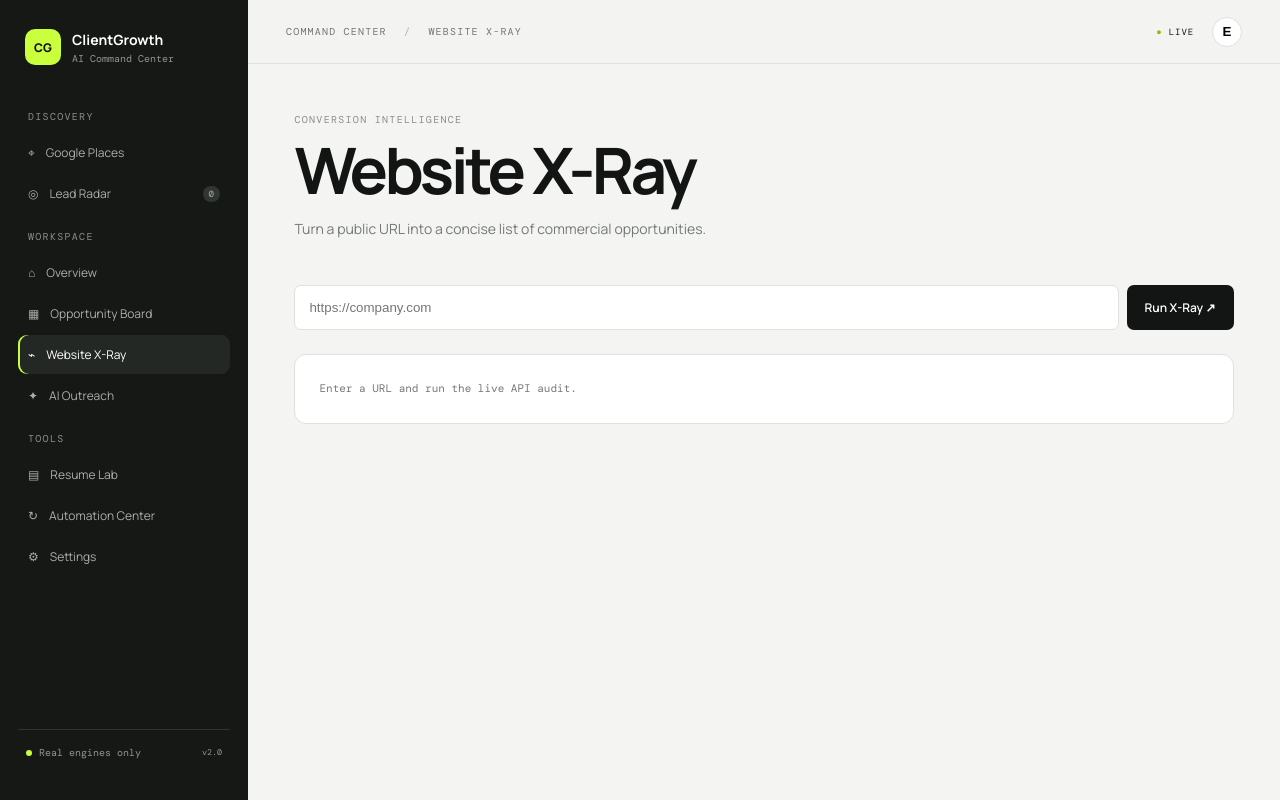
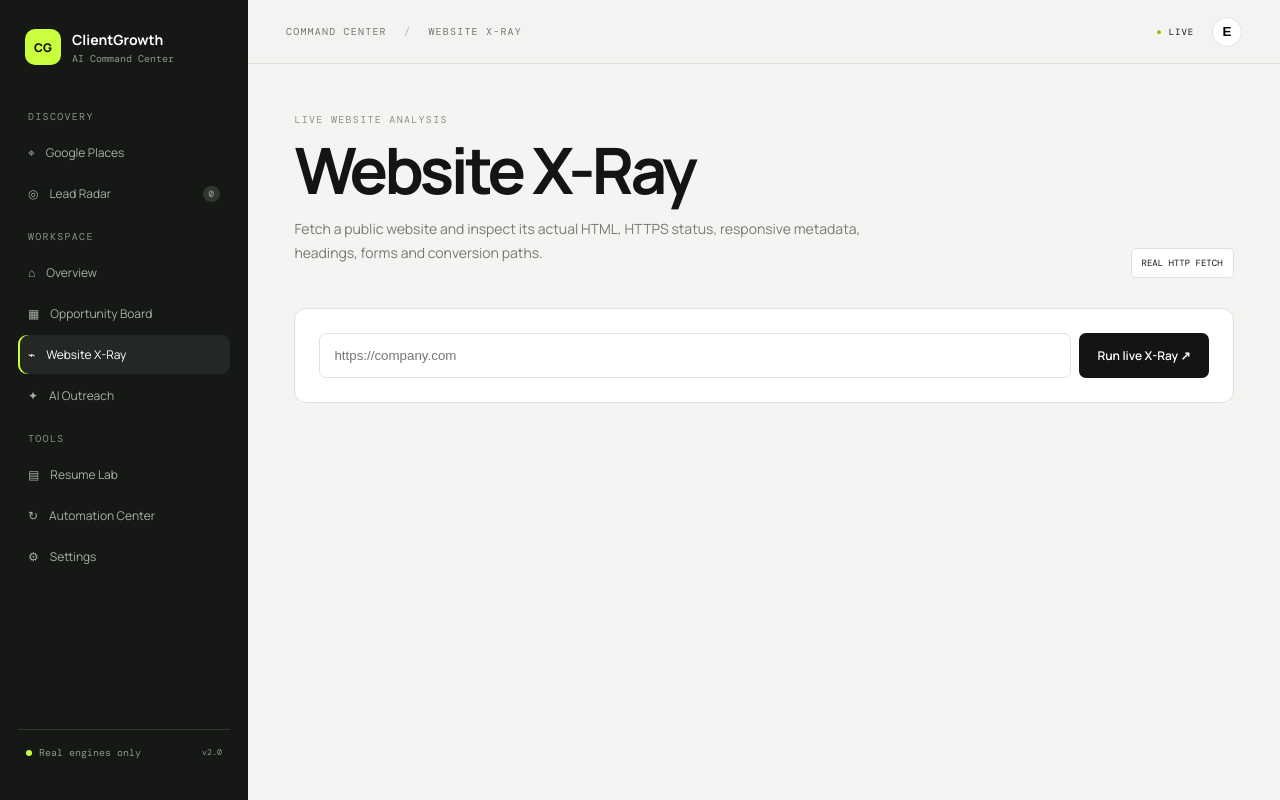
Before and after one commit to Ab2612Ab/clientgrowth-ai-hub, a FastAPI app: page /audit in a window 1280 px wide. Run offline with FastAPI, Linux system fonts and the light colour scheme; some libraries are stand-ins or nearby versions.

Commit message:
Replace simulated audit with live website analysis

```diff
--- a/templates/audit.html
+++ b/templates/audit.html
@@ -1 +1,5 @@
-{% extends 'base.html' %}{% block title %}Website X-Ray · ClientGrowth AI{% endblock %}{% block crumb %}WEBSITE X-RAY{% endblock %}{% block content %}<section class="pagehead"><div><span class="eyebrow">CONVERSION INTELLIGENCE</span><h1>Website X-Ray</h1><p>Turn a public URL into a concise list of commercial opportunities.</p></div></section><form class="audit-form cg-api-form" data-endpoint="/api/audit" data-result="#audit-json" data-success="Website X-Ray completed."><input name="url" required placeholder="https://company.com"><button class="primary" type="submit">Run X-Ray ↗</button></form><div id="audit-json" class="panel api-output" aria-live="polite">Enter a URL and run the live API audit.</div>{% if report %}<div class="audit-result"><div class="audit-score"><small>OPPORTUNITY SCORE</small><strong>{{report.score}}</strong><span>/100</span></div><div><span class="eyebrow">ANALYSIS TARGET</span><h2>{{report.url}}</h2><p>Assessment generated by the command center.</p></div></div><div class="panel findings">{% for f in report.findings %}<div class="finding"><span>0{{loop.index}}</span><div><b>{{f[0]}}</b><em>{{f[1]}}</em><p>{{f[2]}}</p></div></div>{% endfor %}</div>{% endif %}{% endblock %}
+{% extends 'base.html' %}{% block title %}Website X-Ray · ClientGrowth AI{% endblock %}{% block crumb %}WEBSITE X-RAY{% endblock %}{% block content %}
+<section class="pagehead"><div><span class="eyebrow">LIVE WEBSITE ANALYSIS</span><h1>Website X-Ray</h1><p>Fetch a public website and inspect its actual HTML, HTTPS status, responsive metadata, headings, forms and conversion paths.</p></div><span class="chip">REAL HTTP FETCH</span></section>
+{% if error %}<div class="notice">{{error}}</div>{% endif %}<form class="audit-form panel" method="post" action="/audit"><input name="url" required placeholder="https://company.com"><button class="primary" type="submit">Run live X-Ray ↗</button></form>
+{% if report %}<div class="audit-result"><div class="audit-score"><small>TECHNICAL OPPORTUNITY SCORE</small><strong>{{report.score}}</strong><span>/100</span></div><div><span class="eyebrow">FETCHED TARGET</span><h2>{{report.url}}</h2><p>HTTP {{report.status}} · {{report.links}} links · {{report.forms}} forms</p></div></div><div class="panel findings">{% for f in report.findings %}<div class="finding"><span>0{{loop.index}}</span><div><b>{{f[0]}}</b><em>{{f[1]}}</em><p>{{f[2]}}</p></div></div>{% endfor %}</div>{% endif %}
+{% endblock %}
```
